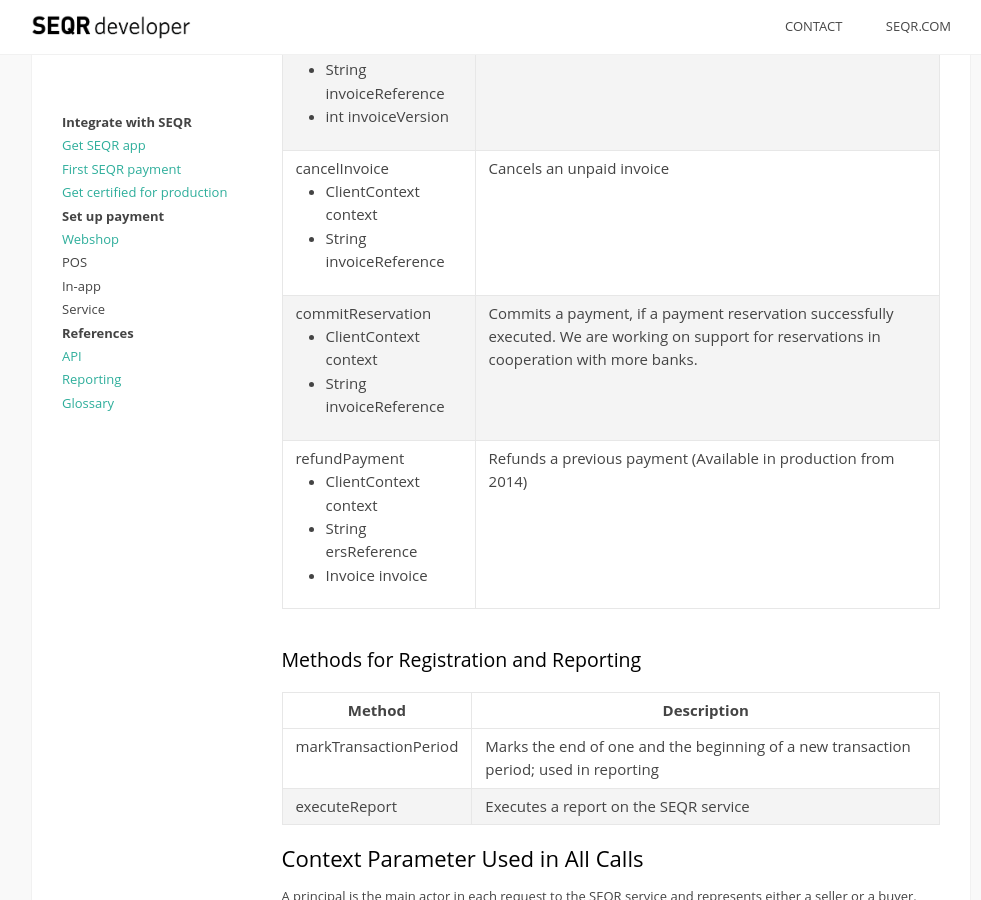
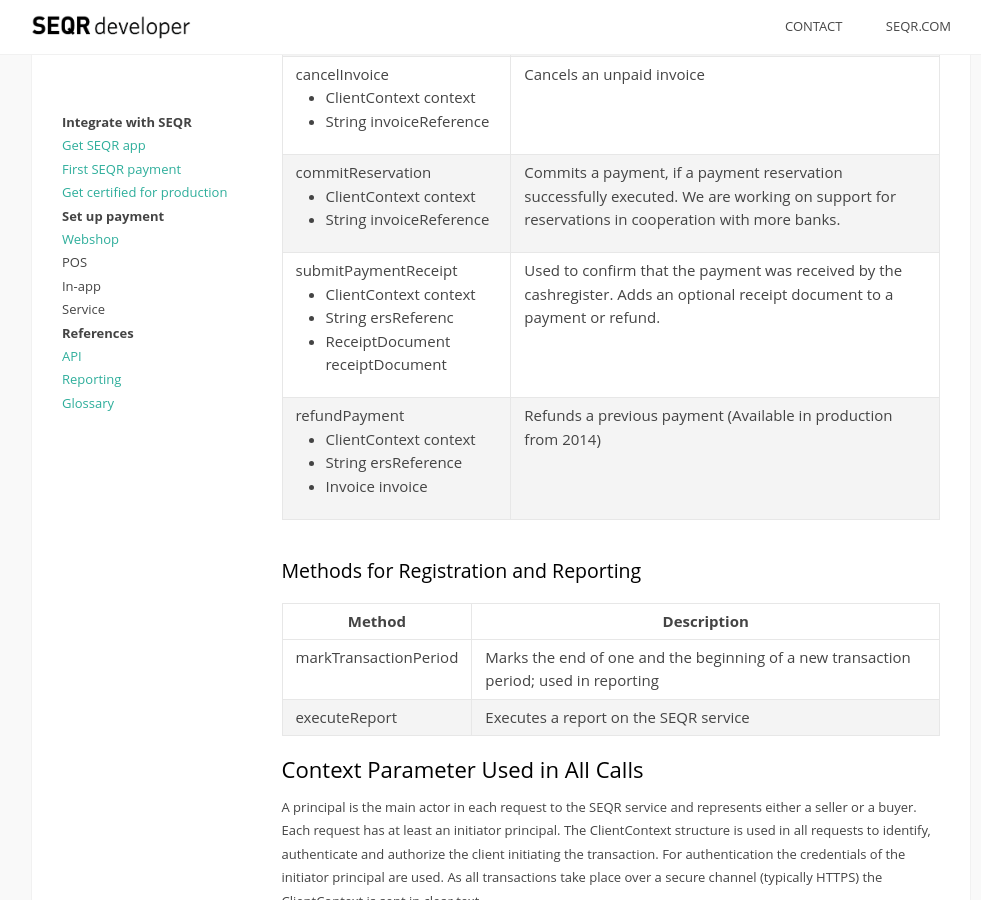
Before and after one commit to SeamlessDistribution/SeamlessDistribution.github.io, a Jekyll site: the page built from merchant/reference/api.md, in a window 1280 px wide and 900 px high, scrolled down 586 px. Shown: the whole window, without its empty margins (139-1120 px from the left). Built offline with Jekyll 4.4.1, drawn with Linux system fonts in a browser that asks for light colours.

Commit message:
added submitPaymentReceipt back

```diff
--- a/merchant/reference/api.md
+++ b/merchant/reference/api.md
@@ -83,7 +83,6 @@
             We are working on support for reservations in cooperation with more banks.
          </td>
       </tr>
-<!--
       <tr>
          <td>
             submitPaymentReceipt
@@ -93,11 +92,11 @@
                <li>ReceiptDocument receiptDocument</li>
             </ul>
          </td>
-         <td>Adds an optional
-            receipt document to a payment or refund
+         <td>
+            Used to confirm that the payment was received by the cashregister.
+            Adds an optional receipt document to a payment or refund.
          </td>
       </tr>
--->
       <tr>
          <td>
             refundPayment
```
